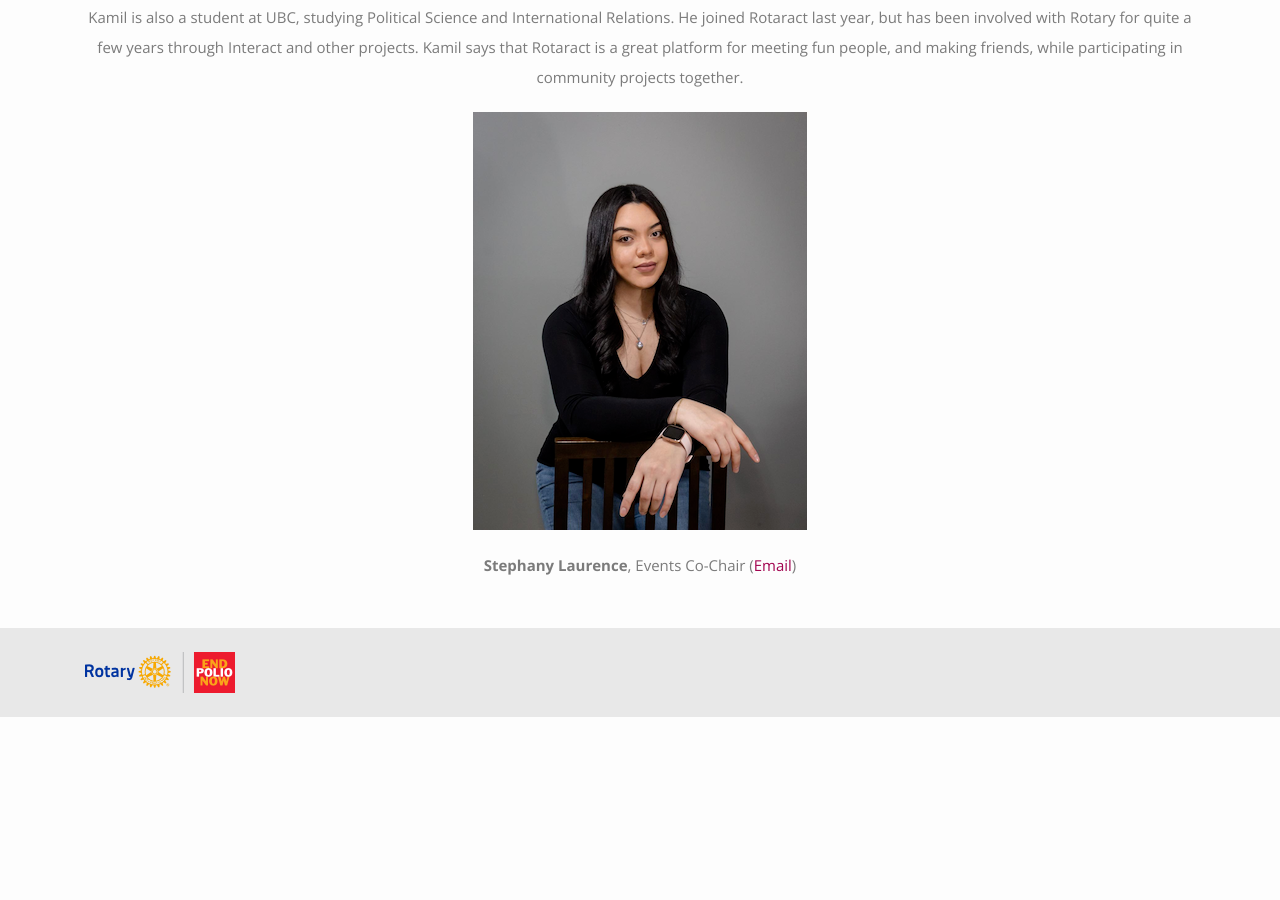
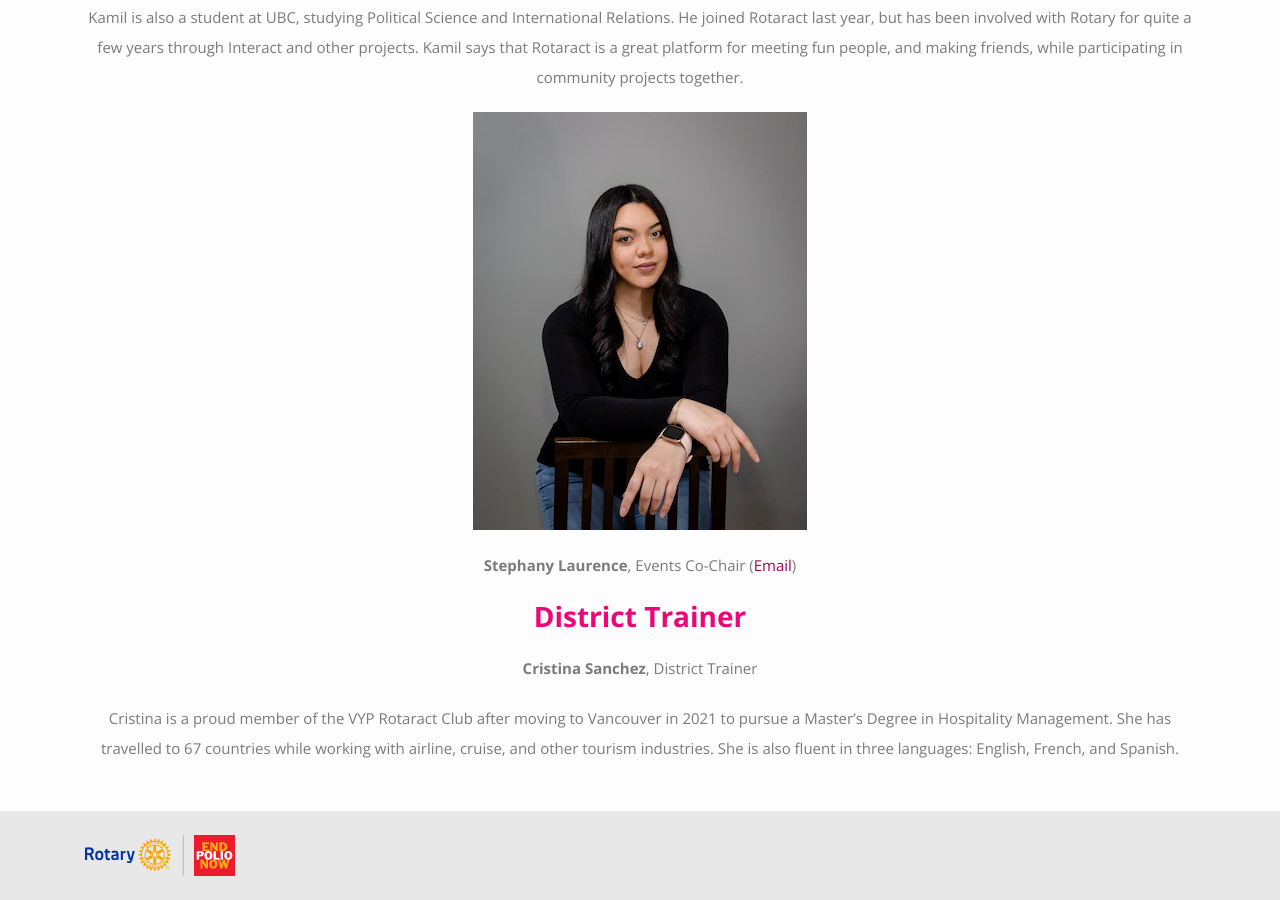
Before and after one commit to rotaract5040/rotaract5040.github.io, a Jekyll site: the page built from district_team.md, in a window 1280 px wide and 900 px high, scrolled down 3033 px. Built offline with Jekyll 4.4.1, drawn with Linux system fonts in a browser that asks for light colours; nearby versions of some CDN libraries; Markdown is read by kramdown in place of the engine named in the settings; before the commit the page ends 3750 px from its top, so only the background shows below that.

Commit message:
Update district_team.md

```diff
--- a/district_team.md
+++ b/district_team.md
@@ -44,3 +44,10 @@ Kamil is also a student at UBC, studying Political Science and International Rel
 ![Stephany Laurence](/assets/images/Stephany.png)
 
 **Stephany Laurence**, Events Co-Chair ([Email]( ))
+
+
+### District Trainer
+
+**Cristina Sanchez**, District Trainer
+
+ Cristina is a proud member of the VYP Rotaract Club after moving to Vancouver in 2021 to pursue a Master's Degree in Hospitality Management. She has travelled to 67 countries while working with airline, cruise, and other tourism industries. She is also fluent in three languages: English, French, and Spanish.
```
